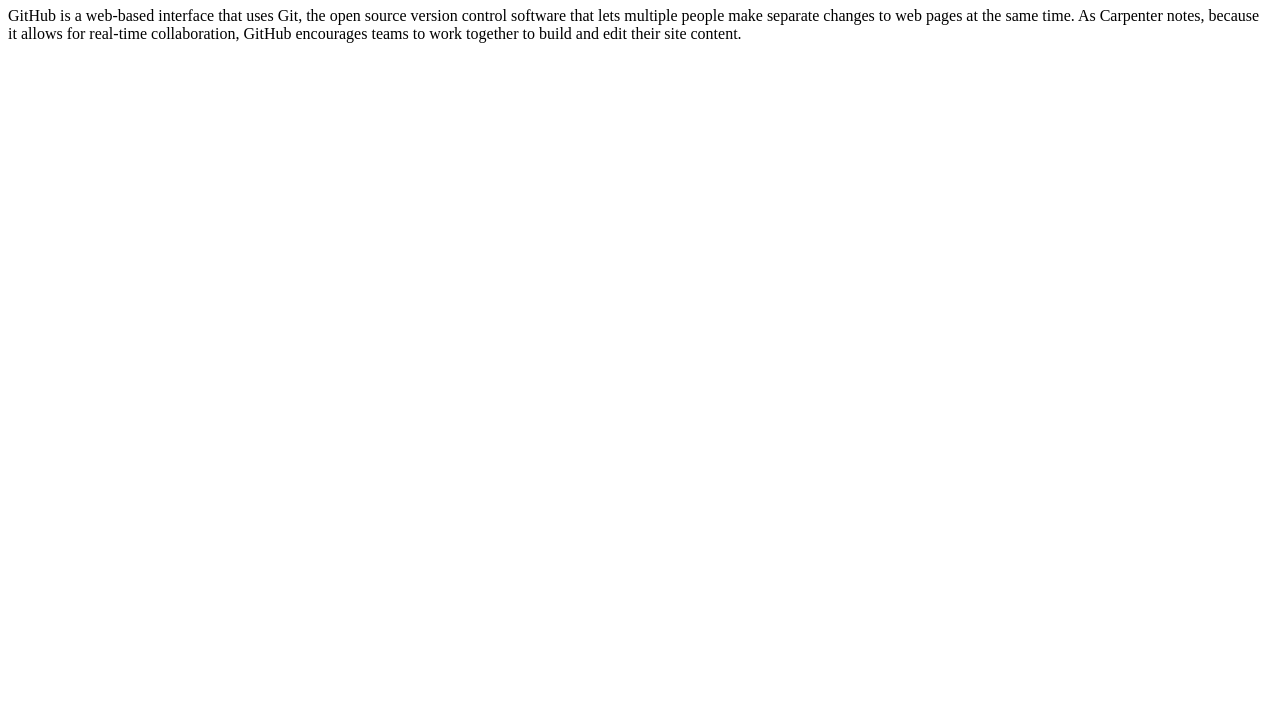
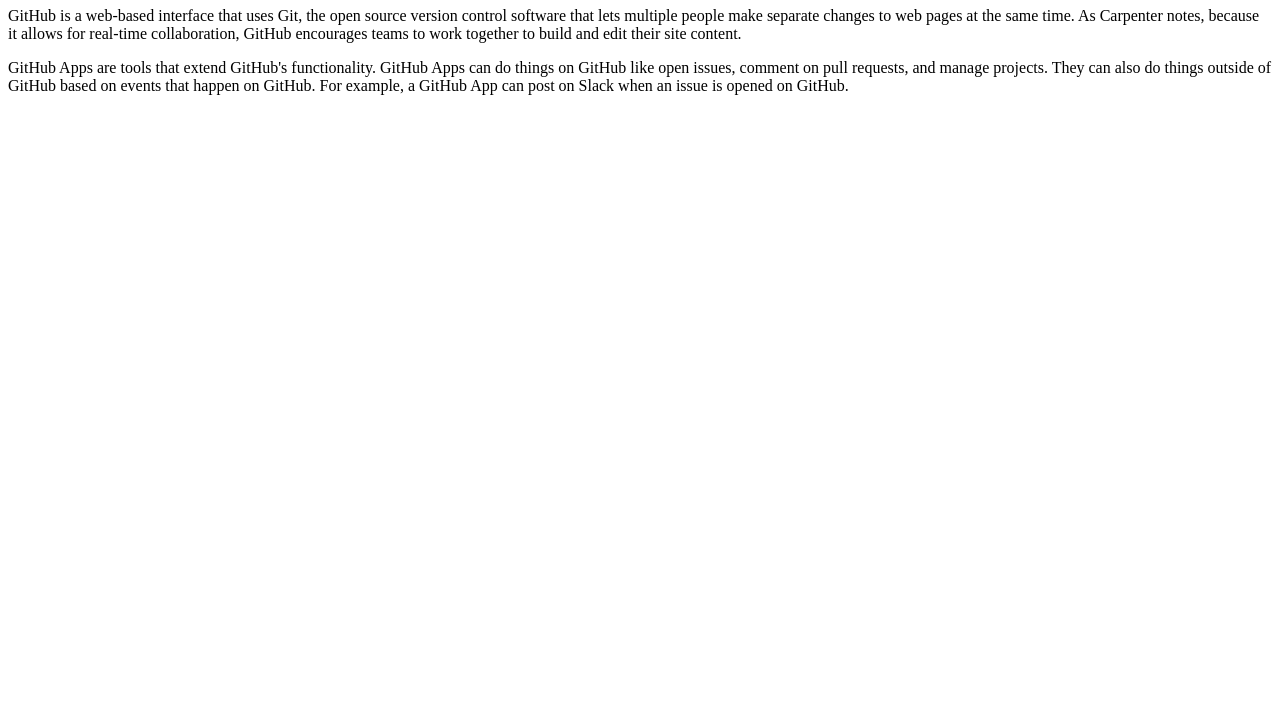
Before and after one commit to rabiamuhammadsaleem/githup, a plain HTML site: page index.html in a window 1280 px wide. Shown: the part 73-800 px from the top of the page. Drawn offline with Linux system fonts and the light colour scheme.

Commit message:
second commit

```diff
--- a/index.html
+++ b/index.html
@@ -12,6 +12,9 @@
     <p>GitHub is a web-based interface that uses Git, the open source version control software that lets multiple people
         make separate changes to web pages at the same time. As Carpenter notes, because it allows for real-time
         collaboration, GitHub encourages teams to work together to build and edit their site content.</p>
+    <p>GitHub Apps are tools that extend GitHub's functionality. GitHub Apps can do things on GitHub like open issues,
+        comment on pull requests, and manage projects. They can also do things outside of GitHub based on events that
+        happen on GitHub. For example, a GitHub App can post on Slack when an issue is opened on GitHub.</p>
 </body>
 
 </html>
```
